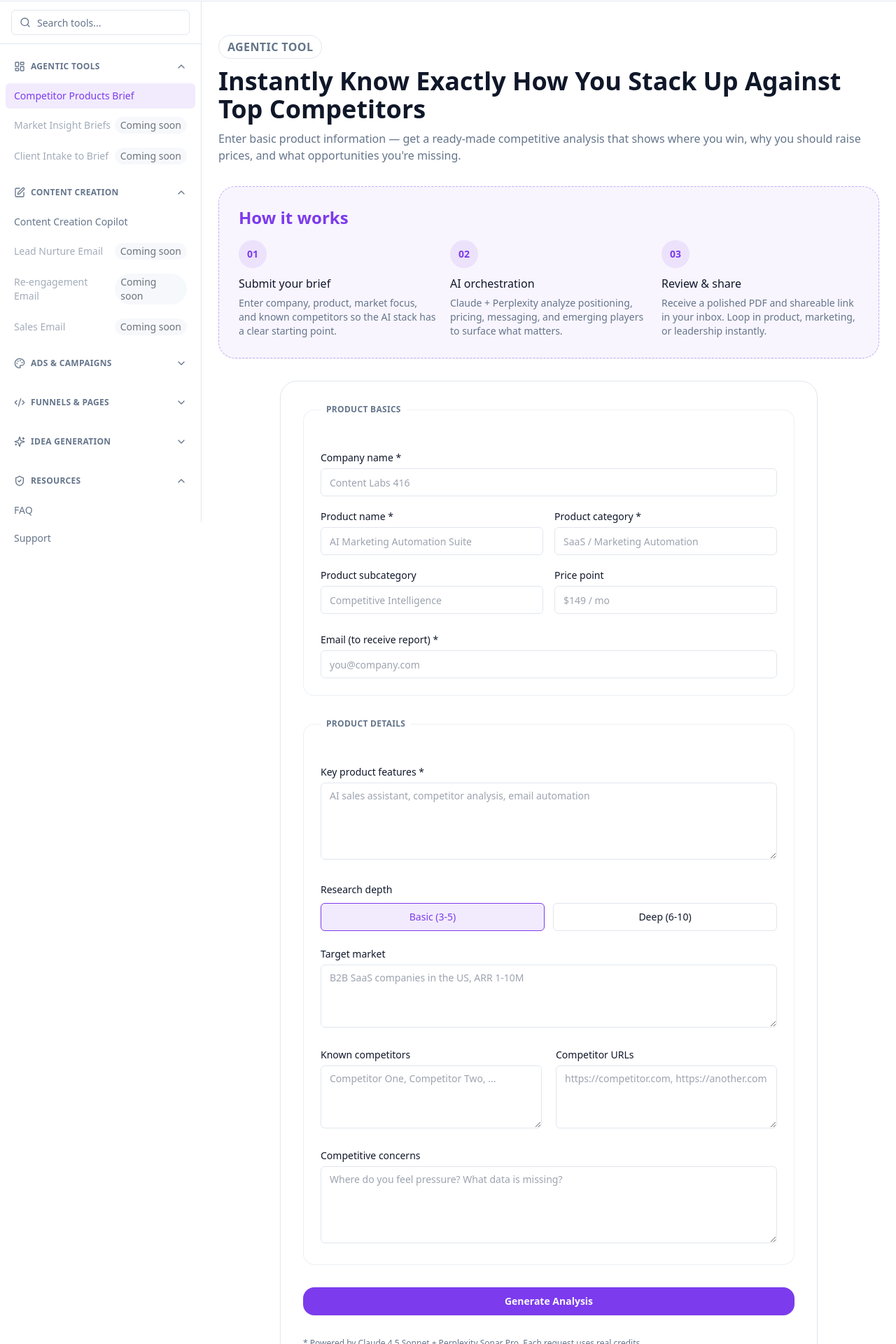
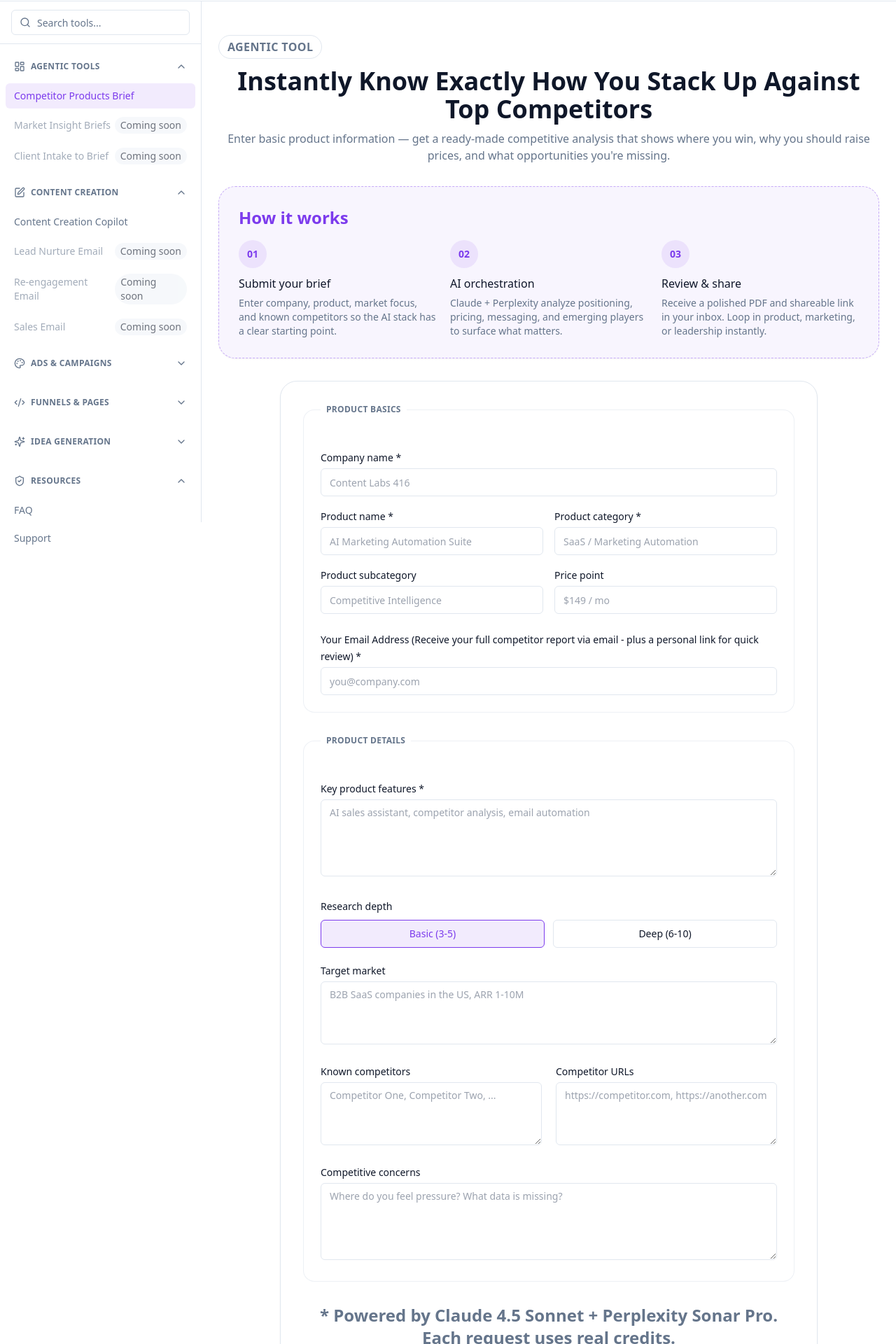
Before and after one commit to maxv-tor/fifteencopilotz, a Next.js app: page /competitor-products-brief in a window 1280 px wide. Shown: the part 55-1975 px from the top of the page at 70% size. Built offline with nearby package versions, Linux system fonts and the light colour scheme.

Commit message:
Update page.tsx - cosmetic changes

```diff
--- a/app/competitor-products-brief/page.tsx
+++ b/app/competitor-products-brief/page.tsx
@@ -62,10 +62,10 @@ export default function CompetitorProductsBriefPage() {
           Agentic Tool
         </span>
         <div className="space-y-2.5">
-          <h1 className="text-3xl font-bold text-foreground sm:text-4xl">
+          <h1 className="text-center text-3xl font-bold text-foreground sm:text-4xl">
             Instantly Know Exactly How You Stack Up Against Top Competitors
           </h1>
-          <p className="text-sm text-muted-foreground sm:text-base">
+          <p className="text-center text-sm text-muted-foreground sm:text-base">
             Enter basic product information — get a ready-made competitive analysis that shows where
             you win, why you should raise prices, and what opportunities you're missing.
           </p>
@@ -156,8 +156,11 @@ export default function CompetitorProductsBriefPage() {
               </div>
             </div>
             <div>
-              <label className="text-sm font-medium text-foreground" htmlFor="email">
-                Email (to receive report) *
+              <label
+                className="text-sm font-medium text-foreground"
+                htmlFor="email"
+              >
+                Your Email Address (Receive your full competitor report via email - plus a personal link for quick review) *
               </label>
               <input
                 id="email"
@@ -245,15 +248,15 @@ export default function CompetitorProductsBriefPage() {
             </div>
           </fieldset>
 
+          <p className="text-center text-2xl font-bold text-muted-foreground">
+            * Powered by Claude 4.5 Sonnet + Perplexity Sonar Pro. Each request uses real credits.
+          </p>
           <button
             type="submit"
             className="inline-flex w-full items-center justify-center rounded-lg bg-primary px-4 py-2.5 text-sm font-semibold text-primary-foreground shadow-xs transition-all hover:bg-primary/90 focus-visible:outline-none focus-visible:ring-2 focus-visible:ring-ring"
           >
             Generate Analysis
           </button>
-          <p className="text-xs text-muted-foreground">
-            * Powered by Claude 4.5 Sonnet + Perplexity Sonar Pro. Each request uses real credits.
-          </p>
         </form>
       </section>
 
```
